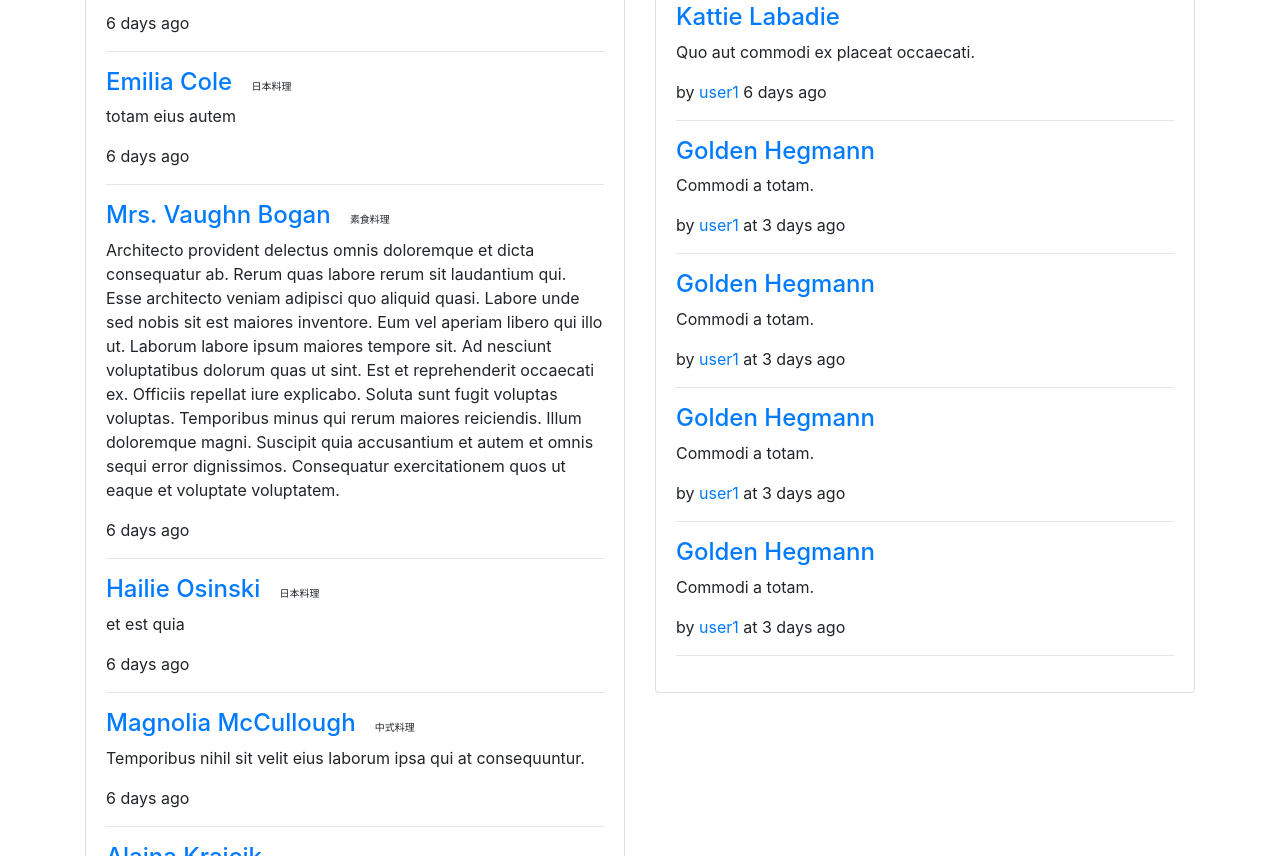
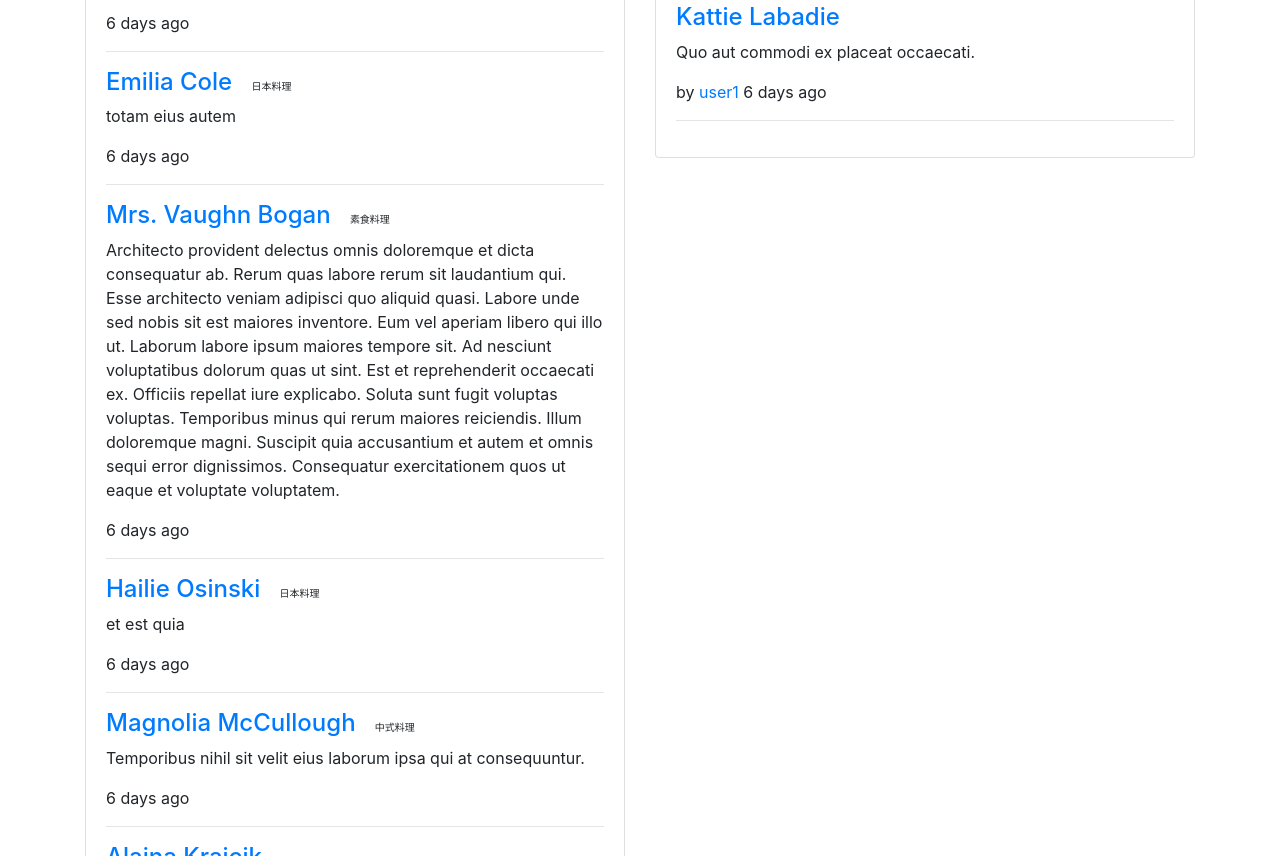
Before and after one commit to yaoqizha/forum-front-end-vue, a Vue app: page /restaurants/feeds in a window 1280 px wide. Shown: the part 1580-2436 px from the top of the page. Built offline with nearby package versions, Linux system fonts and the light colour scheme.

Commit message:
routers resetting

```diff
--- a/src/components/Navbar.vue
+++ b/src/components/Navbar.vue
@@ -1,6 +1,8 @@
 <template>
   <nav class="navbar navbar-expand-lg fixed-top navbar-dark bg-dark">
-    <router-link class="navbar-brand" to="/"> 餐廳評論網 </router-link>
+    <router-link class="navbar-brand" to="/restaurants">
+      餐廳評論網
+    </router-link>
 
     <button
       class="navbar-toggler"
--- a/src/components/NewestComments.vue
+++ b/src/components/NewestComments.vue
@@ -12,48 +12,10 @@
         </h4>
         <p>{{ comment.text }}</p>
         by
-        <a href="#"> {{ comment.User.name }} </a>
+        <router-link :to="{ name: 'user', params: { id: comment.User.id } }">
+          {{ comment.User.name }}
+        </router-link>
         {{ comment.createdAt | fromNow }}
-        <hr />
-      </div>
-      <div>
-        <h4>
-          <a href="#"> Golden Hegmann </a>
-        </h4>
-        <p>Commodi a totam.</p>
-        by
-        <a href="#"> user1 </a>
-        at 3 days ago
-        <hr />
-      </div>
-      <div>
-        <h4>
-          <a href="#"> Golden Hegmann </a>
-        </h4>
-        <p>Commodi a totam.</p>
-        by
-        <a href="#"> user1 </a>
-        at 3 days ago
-        <hr />
-      </div>
-      <div>
-        <h4>
-          <a href="#"> Golden Hegmann </a>
-        </h4>
-        <p>Commodi a totam.</p>
-        by
-        <a href="#"> user1 </a>
-        at 3 days ago
-        <hr />
-      </div>
-      <div>
-        <h4>
-          <a href="#"> Golden Hegmann </a>
-        </h4>
-        <p>Commodi a totam.</p>
-        by
-        <a href="#"> user1 </a>
-        at 3 days ago
         <hr />
       </div>
     </div>
--- a/src/components/RestaurantComments.vue
+++ b/src/components/RestaurantComments.vue
@@ -13,7 +13,9 @@
           Delete
         </button>
         <h3>
-          <a href="#"> {{ comment.User.name }} </a>
+          <router-link :to="{ name: 'user', params: { id: comment.User.id } }">
+            {{ comment.User.name }}
+          </router-link>
         </h3>
         <p>{{ comment.text }}</p>
         <footer class="blockquote-footer">
--- a/src/views/UsersTop.vue
+++ b/src/views/UsersTop.vue
@@ -5,13 +5,20 @@
     <hr />
     <div class="row text-center">
       <div v-for="user in users" :key="user.id" class="col-3">
-        <!-- <router-link to="#">
+        <router-link
+          :to="{
+            name: 'user',
+            params: {
+              id: user.id,
+            },
+          }"
+        >
           <img
             src="https://encrypted-tbn0.gstatic.com/images?q=tbn:ANd9GcQ8w9vjCnk4AAUepZnqDTTfOT3FEjtwC9268w&usqp=CAU"
             width="140px"
             height="140px"
           />
-        </router-link> -->
+        </router-link>
         <h2>{{ user.name }}</h2>
         <span class="badge badge-secondary"
           >追蹤人數：{{ user.FollowerCount }}</span
```
